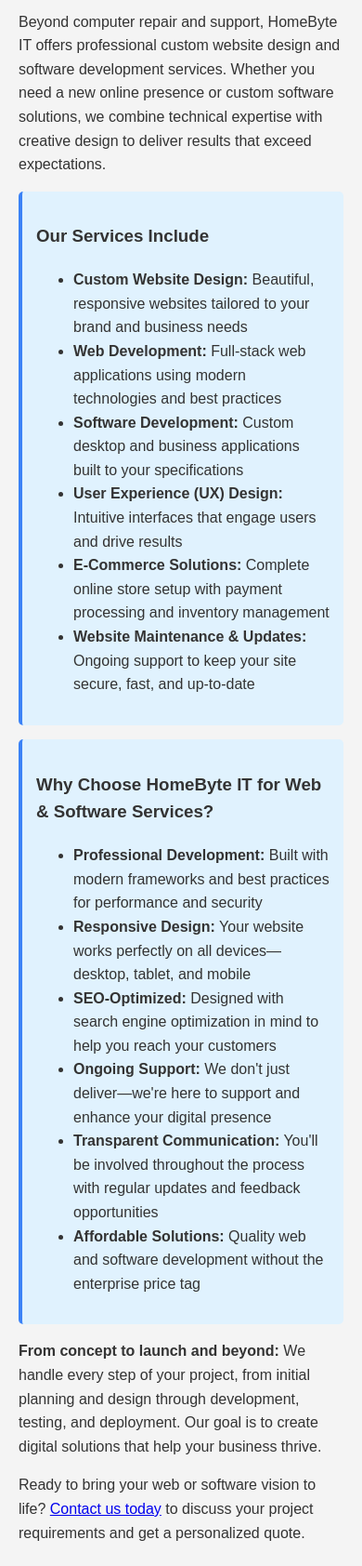
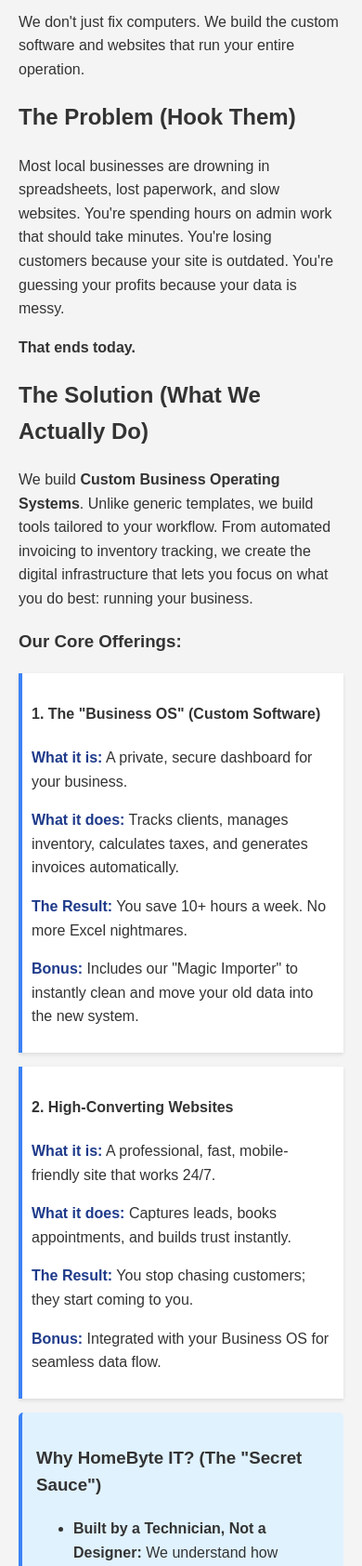
Before and after one commit to CipherLogsPlus/HomeByte-IT, a plain HTML site: page public/custom-design.html in a window 390 px wide. Shown: the part 316-2000 px from the top of the page at 93% size. Drawn offline with Linux system fonts and the light colour scheme.

Commit message:
Update custom-design.html

```diff
--- a/public/custom-design.html
+++ b/public/custom-design.html
@@ -3,11 +3,8 @@
 <head>
     <meta charset="UTF-8">
     <meta name="viewport" content="width=device-width, initial-scale=1.0">
-    <meta name="description" content="Custom Website and Software Design services by HomeByte IT. Professional web development and software solutions for your business.">
-    <meta property="og:title" content="HomeByte IT | Custom Website and Software Design">
-    <meta property="og:description" content="Professional custom website design and software development services.">
-    <meta property="og:type" content="website">
-    <title>Custom Website and Software Design | HomeByte IT</title>
+    <meta name="description" content="Stop wasting time on tech. Start growing your business with custom software and websites built for your workflow by HomeByte IT.">
+    <title>Custom Tools | HomeByte IT</title>
     <link rel="stylesheet" type="text/css" href="style.css">
     <script src="nav.js" defer></script>
 </head>
@@ -16,57 +13,96 @@
         <h1 class="logo">Home<span class="byte">Byte</span> IT</h1>
         <p class="tagline">Tech support, right at your doorstep.</p>
     </header>
+    <nav id="site-nav" aria-label="Primary navigation"></nav>
+    <section>
+        <h1>Stop Wasting Time on Tech. Start Growing Your Business.</h1>
+        <p>We don't just fix computers. We build the custom software and websites that run your entire operation.</p>
 
-    <nav id="site-nav" aria-label="Primary navigation"></nav>
+        <h2>The Problem (Hook Them)</h2>
+        <p>Most local businesses are drowning in spreadsheets, lost paperwork, and slow websites. You're spending hours on admin work that should take minutes. You're losing customers because your site is outdated. You're guessing your profits because your data is messy.</p>
+        <p><strong>That ends today.</strong></p>
 
-    <section>
-        <h1>Custom Website and Software Design</h1>
-        <p>Beyond computer repair and support, HomeByte IT offers professional custom website design and software development services. Whether you need a new online presence or custom software solutions, we combine technical expertise with creative design to deliver results that exceed expectations.</p>
+        <h2>The Solution (What We Actually Do)</h2>
+        <p>We build <strong>Custom Business Operating Systems</strong>. Unlike generic templates, we build tools tailored to your workflow. From automated invoicing to inventory tracking, we create the digital infrastructure that lets you focus on what you do best: running your business.</p>
+
+        <h3>Our Core Offerings:</h3>
+        <div class="service-item">
+            <h4>1. The "Business OS" (Custom Software)</h4>
+            <p><strong>What it is:</strong> A private, secure dashboard for your business.</p>
+            <p><strong>What it does:</strong> Tracks clients, manages inventory, calculates taxes, and generates invoices automatically.</p>
+            <p><strong>The Result:</strong> You save 10+ hours a week. No more Excel nightmares.</p>
+            <p><strong>Bonus:</strong> Includes our "Magic Importer" to instantly clean and move your old data into the new system.</p>
+        </div>
+        <div class="service-item">
+            <h4>2. High-Converting Websites</h4>
+            <p><strong>What it is:</strong> A professional, fast, mobile-friendly site that works 24/7.</p>
+            <p><strong>What it does:</strong> Captures leads, books appointments, and builds trust instantly.</p>
+            <p><strong>The Result:</strong> You stop chasing customers; they start coming to you.</p>
+            <p><strong>Bonus:</strong> Integrated with your Business OS for seamless data flow.</p>
+        </div>
 
         <div class="benefit">
-            <h3>Our Services Include</h3>
+            <h3>Why HomeByte IT? (The "Secret Sauce")</h3>
             <ul>
-                <li><strong>Custom Website Design:</strong> Beautiful, responsive websites tailored to your brand and business needs</li>
-                <li><strong>Web Development:</strong> Full-stack web applications using modern technologies and best practices</li>
-                <li><strong>Software Development:</strong> Custom desktop and business applications built to your specifications</li>
-                <li><strong>User Experience (UX) Design:</strong> Intuitive interfaces that engage users and drive results</li>
-                <li><strong>E-Commerce Solutions:</strong> Complete online store setup with payment processing and inventory management</li>
-                <li><strong>Website Maintenance & Updates:</strong> Ongoing support to keep your site secure, fast, and up-to-date</li>
+                <li><strong>Built by a Technician, Not a Designer:</strong> We understand how businesses actually work because we run one. We don't build pretty pictures; we build functional tools.</li>
+                <li><strong>No "Black Box" Mystery:</strong> You own your data. You own the code. No hidden fees, no vendor lock-in.</li>
+                <li><strong>Living Software:</strong> Our systems evolve. If you need a new feature, we build it. We don't charge you for "updates" because we are constantly improving the engine.</li>
+                <li><strong>Local & Trusted:</strong> We are in Mercer County. We can meet you in person to set it up.</li>
             </ul>
         </div>
 
-        <div class="benefit">
-            <h3>Why Choose HomeByte IT for Web & Software Services?</h3>
+        <h2>Pricing (Simple & Transparent)</h2>
+        <div class="pricing-option">
+            <h3>Option A: The "Own It" License - $1,497 (One-Time)</h3>
             <ul>
-                <li><strong>Professional Development:</strong> Built with modern frameworks and best practices for performance and security</li>
-                <li><strong>Responsive Design:</strong> Your website works perfectly on all devices—desktop, tablet, and mobile</li>
-                <li><strong>SEO-Optimized:</strong> Designed with search engine optimization in mind to help you reach your customers</li>
-                <li><strong>Ongoing Support:</strong> We don't just deliver—we're here to support and enhance your digital presence</li>
-                <li><strong>Transparent Communication:</strong> You'll be involved throughout the process with regular updates and feedback opportunities</li>
-                <li><strong>Affordable Solutions:</strong> Quality web and software development without the enterprise price tag</li>
+                <li>Full access to the software or website.</li>
+                <li>Lifetime license to the version you buy.</li>
+                <li>15-Day Bug Fix Warranty.</li>
+            </ul>
+            <p><strong>Best for:</strong> Businesses that want full control and don't need ongoing updates.</p>
+        </div>
+        <div class="pricing-option">
+            <h3>Option B: The "Managed Partner" Plan (Recommended) - $97/Month</h3>
+            <ul>
+                <li>Everything in Option A, PLUS:</li>
+                <li>Cloud Hosting (Accessible from anywhere).</li>
+                <li>Daily Automated Backups (Your data is never lost).</li>
+                <li>Automatic Updates (You get new features as we build them).</li>
+                <li>Priority Support & Security Monitoring.</li>
+            </ul>
+            <p><strong>Best for:</strong> Businesses that want a "set it and forget it" solution.</p>
+        </div>
+        <div class="pricing-option">
+            <h3>Add-On: Smart Data Migration - $250-$500</h3>
+            <ul>
+                <li>We take your messy old data (Excel, PDFs, notebooks) and clean it up.</li>
+                <li>Our "Magic Importer" tool moves it perfectly into your new system.</li>
+                <li>No more manual typing.</li>
             </ul>
         </div>
 
-        <p><strong>From concept to launch and beyond:</strong> We handle every step of your project, from initial planning and design through development, testing, and deployment. Our goal is to create digital solutions that help your business thrive.</p>
+        <h2>The Guarantee</h2>
+        <p>We don't just deliver code and disappear. We partner with you. If your system isn't saving you time or making you money, we'll fix it until it does.</p>
 
-        <p>Ready to bring your web or software vision to life? <a href="contact.html">Contact us today</a> to discuss your project requirements and get a personalized quote.</p>
+        <h2>Ready to Automate Your Business?</h2>
+        <p>Don't guess with your budget. Tell us about your workflow, and we'll build a custom quote for you.</p>
+        <p><a href="contact.html" class="cta-button">CONTACT US FOR A FREE CONSULTATION</a></p>
 
         <div class="disclaimer-block">
-            <h3>Project Notes</h3>
+            <h3>Important Notes</h3>
             <ul>
-                <li>All web and software projects are scoped individually based on your specific requirements.</li>
-                <li>Timeline and cost estimates are provided after an initial consultation.</li>
-                <li>We provide secure hosting recommendations and can assist with domain registration and setup.</li>
+                <li>All systems are custom-built based on your specific workflow and requirements.</li>
+                <li>Implementation includes training and onboarding support.</li>
+                <li>We prioritize data security, privacy, and compliance with industry standards.</li>
             </ul>
         </div>
     </section>
-
     <footer>
         <p><strong>HomeByte IT™</strong> is a sole proprietorship providing mobile computer support in Mercer County, Pennsylvania.</p>
         <p class="footer-links">
             <a href="index.html">Home</a> |
             <a href="services.html">Services</a> |
-            <a href="custom-design.html">Custom Website and Software Design</a> |
+            <a href="custom-design.html">Custom Tools</a> |
             <a href="remote-support.html">Remote Support</a> |
             <a href="terms.html">Terms of Service</a> |
             <a href="privacy.html">Privacy Policy</a>
```
